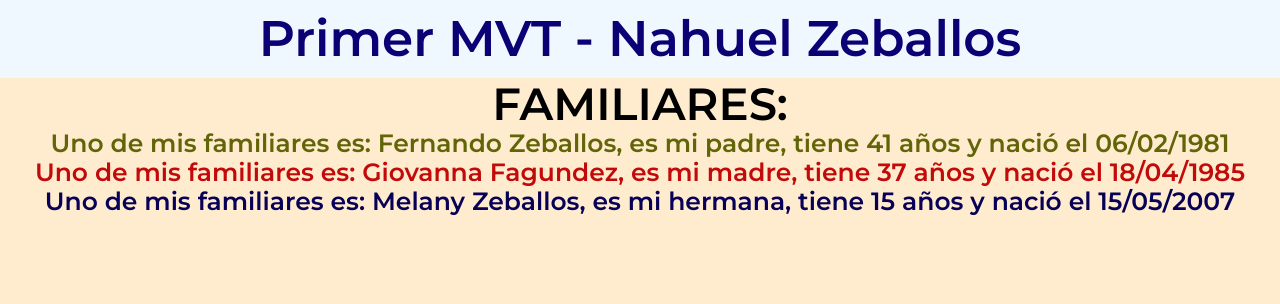
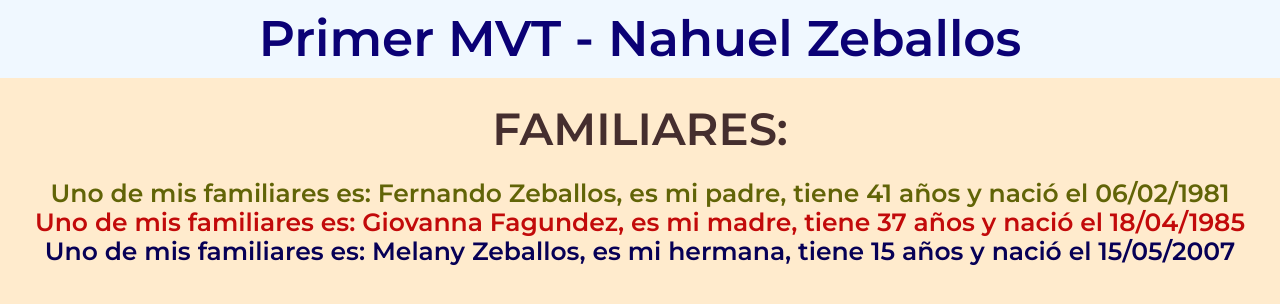
Before and after one commit to nushey/PrimerMVT, a Django app: page /AppPrimerMVT/ in a window 1280 px wide. Shown: the top 304 px of the page. Run offline with Django 4.2, Linux system fonts and the light colour scheme.

Commit message:
Cambios css

```diff
--- a/PrimerMVT/PrimerMVT/static/style.css
+++ b/PrimerMVT/PrimerMVT/static/style.css
@@ -13,9 +13,10 @@ h1 {
 }
 
 h2 {
-    color: rgb(0, 0, 0);
+    color: rgb(69, 46, 46);
     text-align: center;
     font-size: 45px;
+    padding: 25px;
 
 }
 
```
Also changed, not shown: PrimerMVT/AppPrimerMVT/templates/AppPrimerMVT/familia.html (line endings or trailing spaces), PrimerMVT/db.sqlite3.
